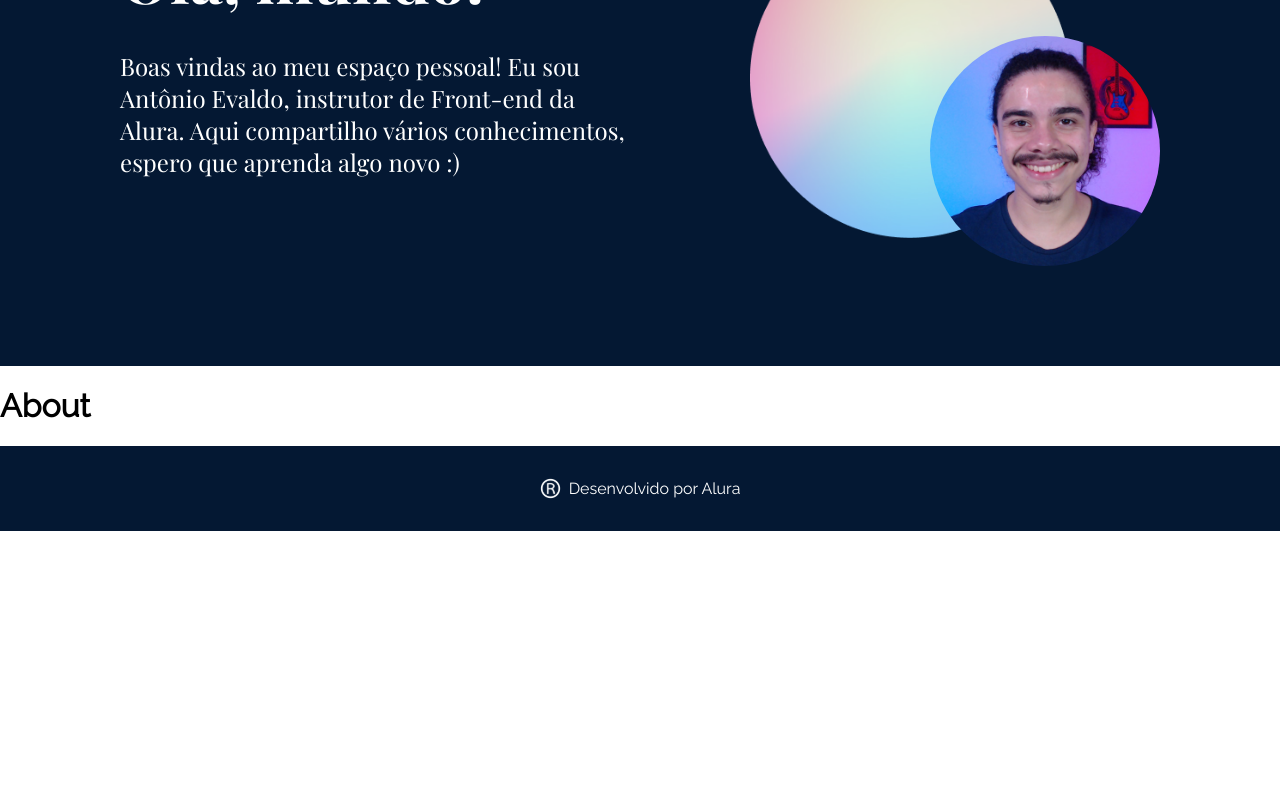
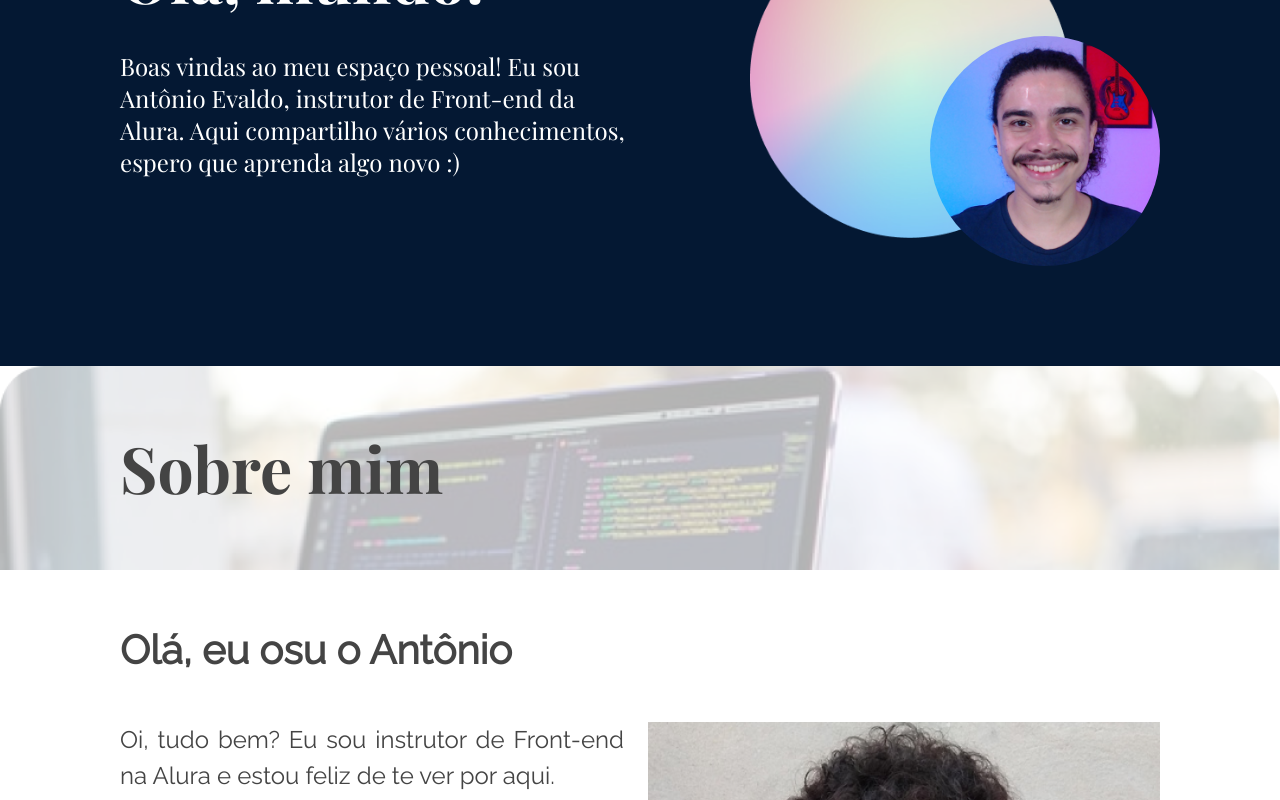
Before and after one commit to FredericoSantana/alura_react_router_dom, a React (Create React App) app: page /about in a window 1280 px wide. Shown: the part 300-1100 px from the top of the page. Before the commit the page ends 831 px from the top, so only its background shows below. Built offline with nearby package versions, Linux system fonts and the light colour scheme; the HTML template or start-up script is replaced by a standard one.

Commit message:
finalizado a página sobre mim

```diff
--- a/src/App.js
+++ b/src/App.js
@@ -11,8 +11,8 @@
       <Menu/>
       <Routes>
         <Route path="/" element={<MainPage/>}>
-          <Route path="/" element={<Main/>}/>
-          <Route path="/about" element={<About/>}/>
+          <Route index element={<Main/>}/>
+          <Route path="about" element={<About/>}/>
         </Route>
 
         <Route path="*" element={<div>Página não encontrada</div>}/>
--- /dev/null
+++ b/src/components/PostModel/PostModel.module.css
@@ -0,0 +1,54 @@
+.postModeloContainer {
+    color: var(--cor-fonte-post);
+    position: relative;
+}
+
+.fotoCapa,
+.titulo {
+    height: 204px;
+}
+
+.fotoCapa {
+    width: 100%;
+    background-size: cover;
+    background-repeat: no-repeat;
+    opacity: 0.3;
+    position: absolute;
+    top: 0;
+    z-index: -1;
+}
+
+.titulo {
+    font-family: var(--fonte-secundaria);
+    padding: 0 7.5rem;
+    font-size: 4rem;
+    display: flex;
+    align-items: center;
+}
+
+.postConteudoContainer {
+    padding: 2.5rem 7.5rem 4.5rem;
+}
+
+@media (max-width: 744px) {
+    .postConteudoContainer {
+        padding: 2rem 1.5rem 1.5rem;
+    }
+}
+
+@media (max-width: 744px) {
+
+    .fotoCapa,
+    .titulo {
+        height: 104px;
+    }
+
+    .titulo {
+        padding: 0 1rem;
+        font-size: 2rem;
+    }
+
+    .postConteudoContainer {
+        padding: 2rem 1rem 1.5rem;
+    }
+}
--- /dev/null
+++ b/src/components/PostModel/index.js
@@ -0,0 +1,15 @@
+import styles from './PostModel.module.css';
+
+import React from 'react';
+
+const PostModel = ({children, fotoCapa, titulo}) => {
+  return (
+    <article className={styles.postModeloContainer}>
+      <div className={styles.fotoCapa} style={{backgroundImage: `url(${fotoCapa})`}} />
+      <h2 className={styles.titulo}>{titulo}</h2>
+      <div className={styles.postConteudoContainer}>{children}</div>
+    </article>
+  );
+};
+
+export default PostModel;
--- /dev/null
+++ b/src/pages/About/About.module.css
@@ -0,0 +1,48 @@
+.fotoSobreMim {
+    margin-bottom: .5rem;
+    margin-left: 1.5rem;
+    width: 40vw;
+    float: right;
+}
+
+.subtitulo {
+    margin-bottom: 2rem;
+    font-size: 2.5rem;
+}
+
+.paragrafo {
+    text-align: justify;
+    font-size: 1.5rem;
+    line-height: 2.25rem;
+    margin-bottom: 1.5rem;
+}
+
+@media (max-width: 1100px) {
+    .fotoSobreMim {
+        float: none;
+        display: block;
+        margin: 0 auto 2rem;
+        width: 70vw;
+    }
+
+    .paragrafo {
+        margin-bottom: 2rem;
+    }
+}
+
+@media (max-width: 744px) {
+    .fotoSobreMim {
+        width: 100%;
+    }
+
+    .subtitulo {
+        font-size: 1.5rem;
+        line-height: 2rem;
+        margin-bottom: 1.5rem;
+    }
+
+    .paragrafo {
+        font-size: 1rem;
+        line-height: 1.75rem;
+    }
+}
--- a/src/pages/About/index.js
+++ b/src/pages/About/index.js
@@ -1,8 +1,48 @@
-import React from 'react';
+import styles from './About.module.css';
+import PostModel from "../../components/PostModel";
+import fotoCapa from "assets/sobre_mim_capa.png";
+import fotoSobreMim from "assets/sobre_mim_foto.png";
 
 const About = () => {
   return (
-    <h1>About</h1>
+    <PostModel fotoCapa={fotoCapa} titulo="Sobre mim">
+      <h3 className={styles.subtitulo}>Olá, eu osu o Antônio</h3>
+      <img src={fotoSobreMim} alt="Foto sorrindo" className={styles.fotoSobreMim}/>
+      <p className={styles.paragrafo}>
+        Oi, tudo bem? Eu sou instrutor de Front-end na Alura e estou feliz de te ver por aqui.
+      </p>
+
+      <p className={styles.paragrafo}>
+        Minha história com programação começou no Instituto Federal do Piauí (IFPI), quando fiz o ensino médio integrado
+        ao curso de Informática. Eu aprendi lógica de programação e o básico de várias linguagens, como PHP, Python,
+        Java, mas sem aprofundar muito em cada uma delas. Eu gostava muito de estudar programação, mas na época não
+        fazia ideia de que trabalharia com isso hoje.
+      </p>
+
+      <p className={styles.paragrafo}>
+        No ensino superior, escolhi cursar Engenharia Elétrica na Universidade Federal do Piauí (UFPI). Lá eu consegui
+        entrar no PET (Programa de Educação Tutorial), um grupo acadêmico que contribui de diversas formas para o curso.
+        Lá eu tive a oportunidade de estudar desenvolvimento web para ser um dos mantenedores do site deles.
+      </p>
+
+      <p className={styles.paragrafo}>
+        Com isso tive minha experiência de dev mais próxima da realidade, com prazos de implementação para o site, e
+        aprendi muito enquanto codificava.
+      </p>
+
+      <p className={styles.paragrafo}>
+        E foi enquanto eu estava no PET que decidi procurar um estágio em desenvolvimento web. Eu encontrei uma vaga na
+        Alura para o Scuba Team e percebi que ela aliava duas paixões minhas: programação e educação. Para minha
+        felicidade, fui escolhido para fazer parte do time.
+      </p>
+
+      <p className={styles.paragrafo}>
+        Desde então, tem sido apenas aprendizados atrás de aprendizados. A Alura é uma escola não só para seus alunos e
+        alunas, mas também para os colaboradores e colaboradoras. Hoje sou muito feliz de ter a oportunidade de trazer
+        esses conteúdos ricos e encantadores para você. Espero que aprenda bastante!
+      </p>
+
+    </PostModel>
   );
 };
 
```
